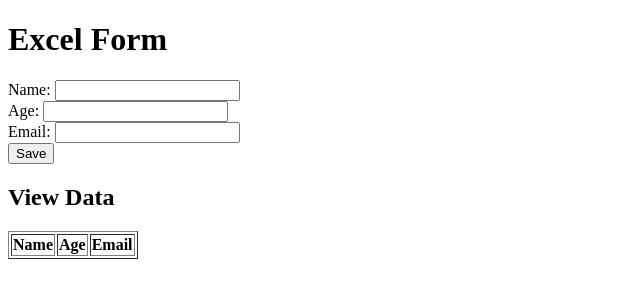
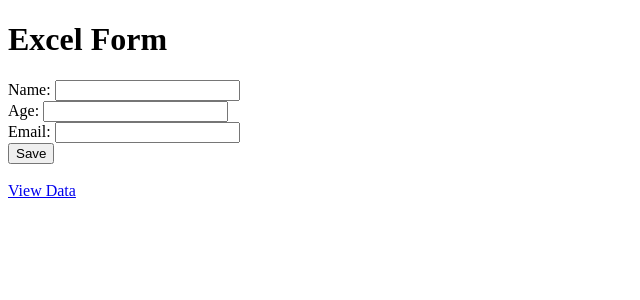
Before and after one commit to SreejithAWS/rdcollection, a Flask app: page / in a window 1280 px wide. Shown: the top 300 px of the page, without its empty margins (0-640 px from the left). Run offline with Flask 2, Linux system fonts and the light colour scheme; lists and menus that the app fills with data are empty.

Commit message:
code updated

```diff
--- a/templates/index.html
+++ b/templates/index.html
@@ -24,21 +24,8 @@
         <input type="submit" value="Save">
     </form>
 
-    <h2>View Data</h2>
+    <br>
 
-    <table border="1">
-        <tr>
-            <th>Name</th>
-            <th>Age</th>
-            <th>Email</th>
-        </tr>
-        {% for index, row in data.iterrows() %}
-        <tr>
-            <td>{{ row['Name'] }}</td>
-            <td>{{ row['Age'] }}</td>
-            <td>{{ row['Email'] }}</td>
-        </tr>
-        {% endfor %}
-    </table>
+    <a href="{{ url_for('view_data') }}">View Data</a>
 </body>
 </html>
```
Also changed, not shown: templates/view_data.html (added).
